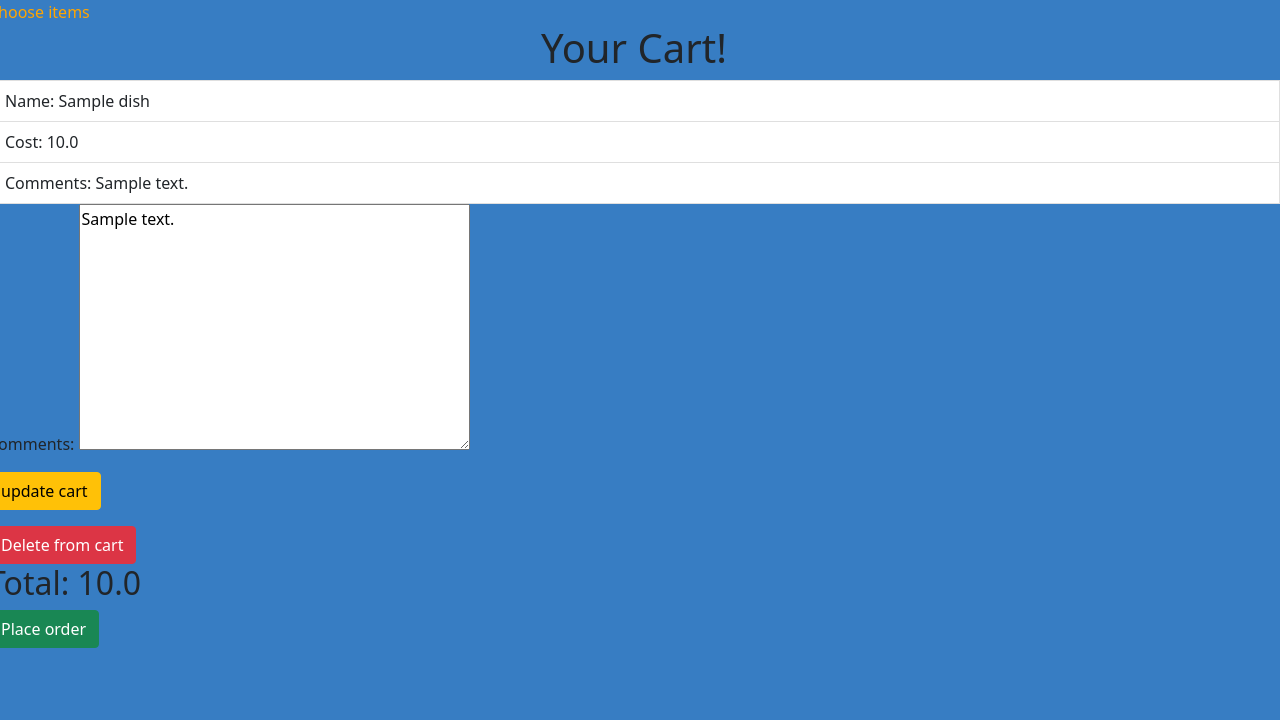
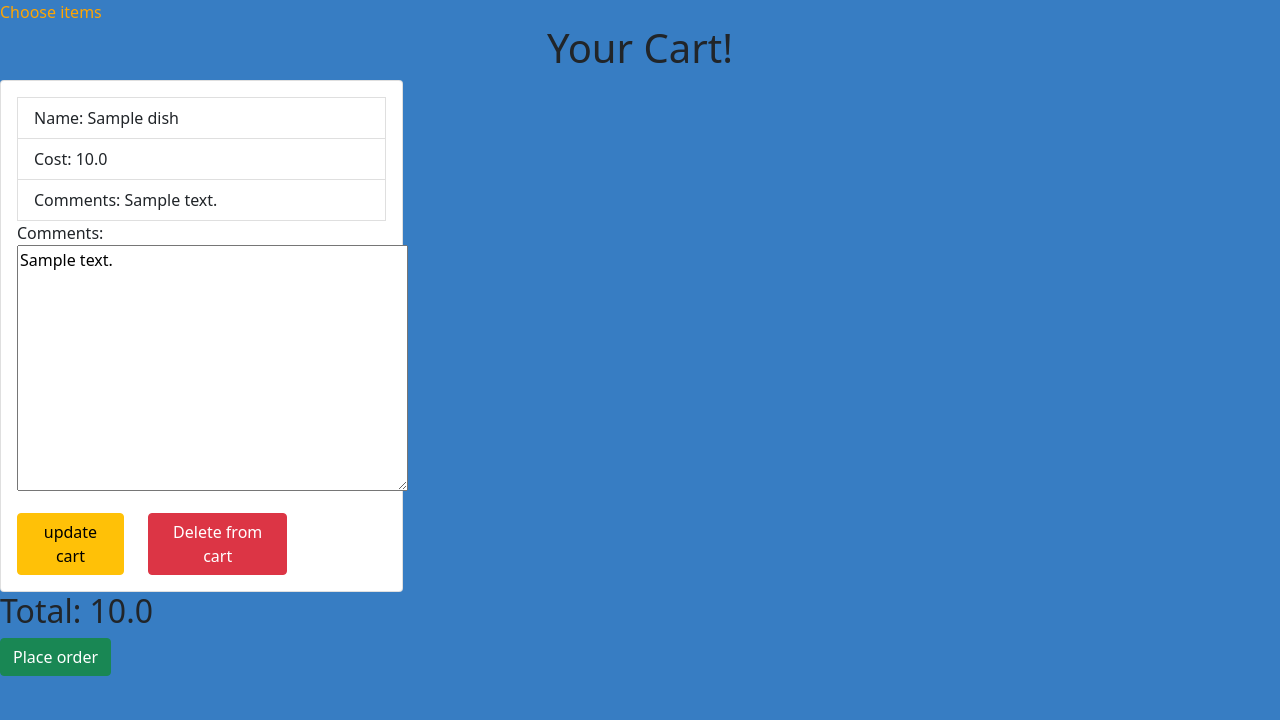
Before and after one commit to Garyschwartz617/Restaurant-project, a Django app: page /service/cart/ in a window 1280 px wide. Shown: the part 80-800 px from the top of the page. Run offline with Django 3.2, Linux system fonts and the light colour scheme; a user stored in the database is signed in; tables that the repository leaves empty hold one stand-in row (values such as "Sample post").

Commit message:
cart form nicer

```diff
--- a/service/templates/service/cart.html
+++ b/service/templates/service/cart.html
@@ -3,38 +3,54 @@
 {% block content %}
 
 <div class='row'>
+  <div class="col align-self-start">
   <ul class="list-group">
-        <li><a  href="{% url 'dish' %}"> Choose items</a></li>
-
+    <li><a href="{% url 'dish' %}"> Choose items</a></li>
+  </div>
 
     <h1> Your Cart!</h1>
 
     {% for cart in my_cart%}
     {% if cart.status == 'O'%}
+    <div class="row">
       {% for singular in cart.singular_set.all%}
+
+      <!-- <div class="col-sm-3"></div> -->
+      <div class="col-sm-4">
+
+
+        <div class="card">
+          <div class="card-body">
 
             <li class="list-group-item">Name: {{singular.dish.name}}</li>
             <li class="list-group-item">Cost: {{singular.dish.price}}</li>
             <li class="list-group-item">Comments: {{singular.comments}}</li>
+            <div class="row align-items-end">
+              <div class="col-sm-4">
               <form action="{% url 'update_singular' singular.id %}" method="post">
                 {% csrf_token %}
                 {{singular.get_form.as_p}}
                 <button class="btn btn-warning">update cart</button>
               </form>
+              </div>
 
 
-
-        <p></p>
+              <!-- <p></p> -->
+              <div class="col-sm-5">
               <form action="{% url 'delete_singular' singular.id %}" method="post">
                 {% csrf_token %}
 
                 <button class="btn btn-danger">Delete from cart</button>
               </form>
 
-
-
+              </div>
+            </div>
+          </div>
+        </div>
+      </div>
 
       {% endfor %}
+    </div>
     <h2>Total: {{cart.total}}</h2>
     <form action="{% url 'place_order' cart.id %}" method="post">
       {% csrf_token %}
```
Lines whose indentation alone changed are shown as unchanged.
